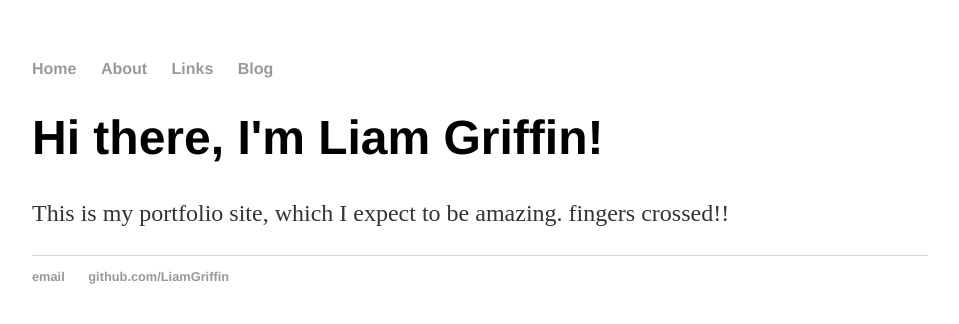
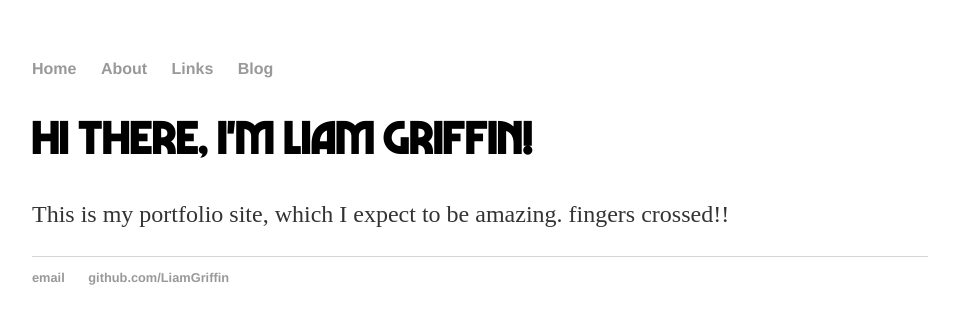
Before and after one commit to liamgriffintest/liamgriffintest.github.io, a Jekyll site: the page built from index.html, in a window 1280 px wide. Shown: the top 324 px of the page, without its empty margins (160-1119 px from the left). Built offline with Jekyll 4.4.1, drawn with Linux system fonts in a browser that asks for light colours; some web fonts are replaced.

Commit message:
add fonts

```diff
--- a/_layouts/default.html
+++ b/_layouts/default.html
@@ -3,15 +3,16 @@
 		<head>
 			<title>{{ page.title }}</title>
 			<!-- link to main stylesheet -->
-			<link rel="stylesheet" type="text/css" href="/css/main.css">
+			<link href="https://fonts.googleapis.com/css?family=Baloo+Chettan" rel="stylesheet">
+			<link href="{{site.baseurl}}/css/main.css" rel="stylesheet">
 		</head>
 		<body>
 			<nav>
 	    		<ul>
-	        		<li><a href="/">Home</a></li>
-		        	<li><a href="/about">About</a></li>
-	        		<li><a href="/links">Links</a></li>
-	        		<li><a href="/blog">Blog</a></li>
+	        		<li><a href="{{site.baseurl}}/">Home</a></li>
+		        	<li><a href="{{site.baseurl}}/about">About</a></li>
+	        		<li><a href="{{site.baseurl}}/links">Links</a></li>
+	        		<li><a href="{{site.baseurl}}/blog">Blog</a></li>
 	    		</ul>
 			</nav>
 			<div class="container">
--- a/css/main.css
+++ b/css/main.css
@@ -1,3 +1,12 @@
+@font-face {
+    font-family: 'Marvin Visions Bold';
+    src: url('../assets/marvinvisions-bold-webfont.woff2') format('woff2'),
+         url('../assets/marvinvisions-bold-webfont.woff') format('woff');
+    font-weight: normal;
+    font-style: normal;
+
+}
+
 body {
     margin: 60px auto;
     width: 70%;
@@ -41,3 +50,8 @@ ul.posts {
 ul.posts li {
     list-style: none;
 }
+
+h1 {
+  font-family: 'Marvin Visions Bold', cursive;
+
+}
```
Also changed, not shown: 404.md (+1 -1 lines), _posts/2016-07-22-an-animated-memory.md (+1 -1 lines), about/test/index.html (added, +7 -0 lines), assets/marvinvisions-bold-webfont.ttf (added), assets/marvinvisions-bold-webfont.woff (added), assets/marvinvisions-bold-webfont.woff2 (added), 2 other files.
